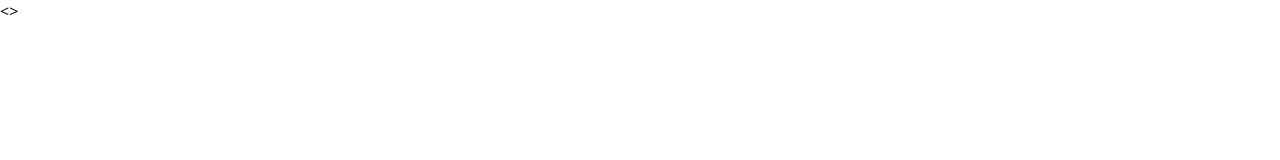
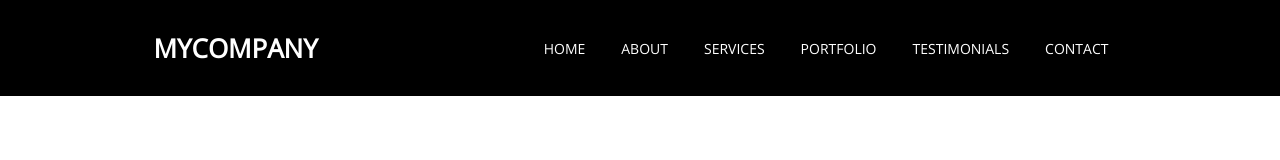
Before and after one commit to SokurV/firstProject, a plain HTML site: page index.html in a window 1280 px wide. Drawn offline with nearby package versions, Linux system fonts and the light colour scheme.

Commit message:
Добавил меню

```diff
--- a/index.html
+++ b/index.html
@@ -6,14 +6,27 @@
     <meta name="viewport" content="width=device-width, initial-scale=1.0">
     <link rel="stylesheet" href="stylesheets/style.css">
     <link rel="preconnect" href="https://fonts.googleapis.com">
-<link rel="preconnect" href="https://fonts.gstatic.com" crossorigin>
-<link href="https://fonts.googleapis.com/css2?family=Open+Sans&display=swap" rel="stylesheet">
+    <link rel="preconnect" href="https://fonts.gstatic.com" crossorigin>
+    <link href="https://fonts.googleapis.com/css2?family=Open+Sans&display=swap" rel="stylesheet">
     <title>Site of Company</title>
 </head>
 <body>
     <header>
-        <>
+        <div>
+            <h1 class="header__logo"><a href="#">MyCompany</a></h1>
+        </div>
+        <nav>
+            <ul class="container_menu">
+                <li><a class="menu" href="#home">Home</a></li>
+                <li><a class="menu" href="#">About</a></li>
+                <li><a class="menu" href="#">Services</a></li>
+                <li><a class="menu" href="#">Portfolio</a></li>
+                <li><a class="menu" href="#">testimonials</a></li>
+                <li><a class="menu" href="#">Contact</a></li>
+            </ul>
+        </nav>
     </header>
+
 
 
 
--- a/stylesheets/style.css
+++ b/stylesheets/style.css
@@ -1,16 +1,47 @@
 * {
     margin: 0;
     padding: 0;
+}
+
+a {
+    text-decoration: none;
+    color: #FFF;
 }
 
 body {
     font-family: 'Open Sans', sans-serif;
 }
 
-a {
-    text-decoration: none;
+header {
+    width: 100%;
+    background: #000;
+    padding: 30px 0px;
+    display: flex;
+    justify-content: space-between;
+    align-items: center;
 }
 
-li {
-    list-style: none;
+.header__logo {
+    text-transform: uppercase;
+    color: #FFF;
+    font-size: 26px;
+    font-weight: 8  00;
+    margin-left: 12vw;
 }
+
+.container_menu {
+    margin-right: 12vw;
+    display: flex;
+}
+
+.menu {
+    color: #FFF;
+    text-transform: uppercase;
+    font-size: 14px;
+    padding-bottom: 10px;
+    margin: 0px 18px;
+}
+
+.menu:hover {
+    border-bottom: 2px solid #fcac45;
+}
```
